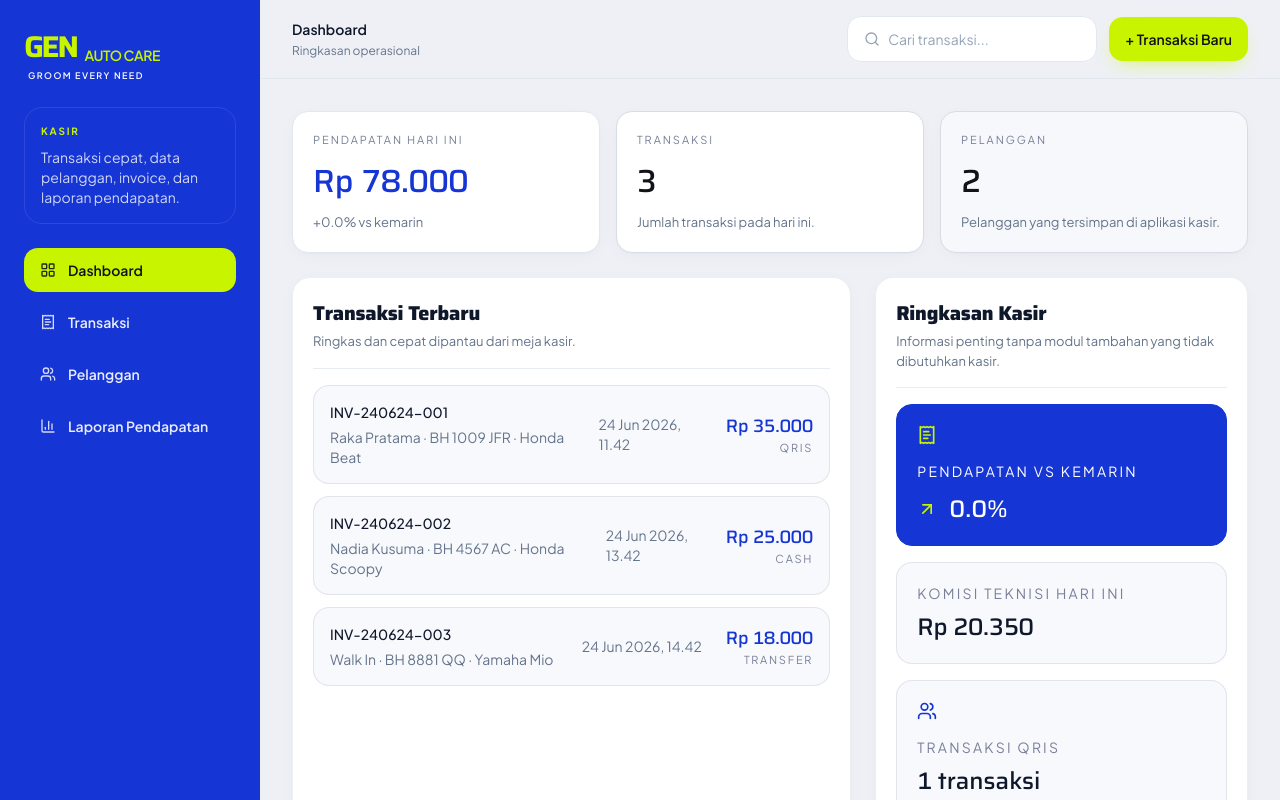
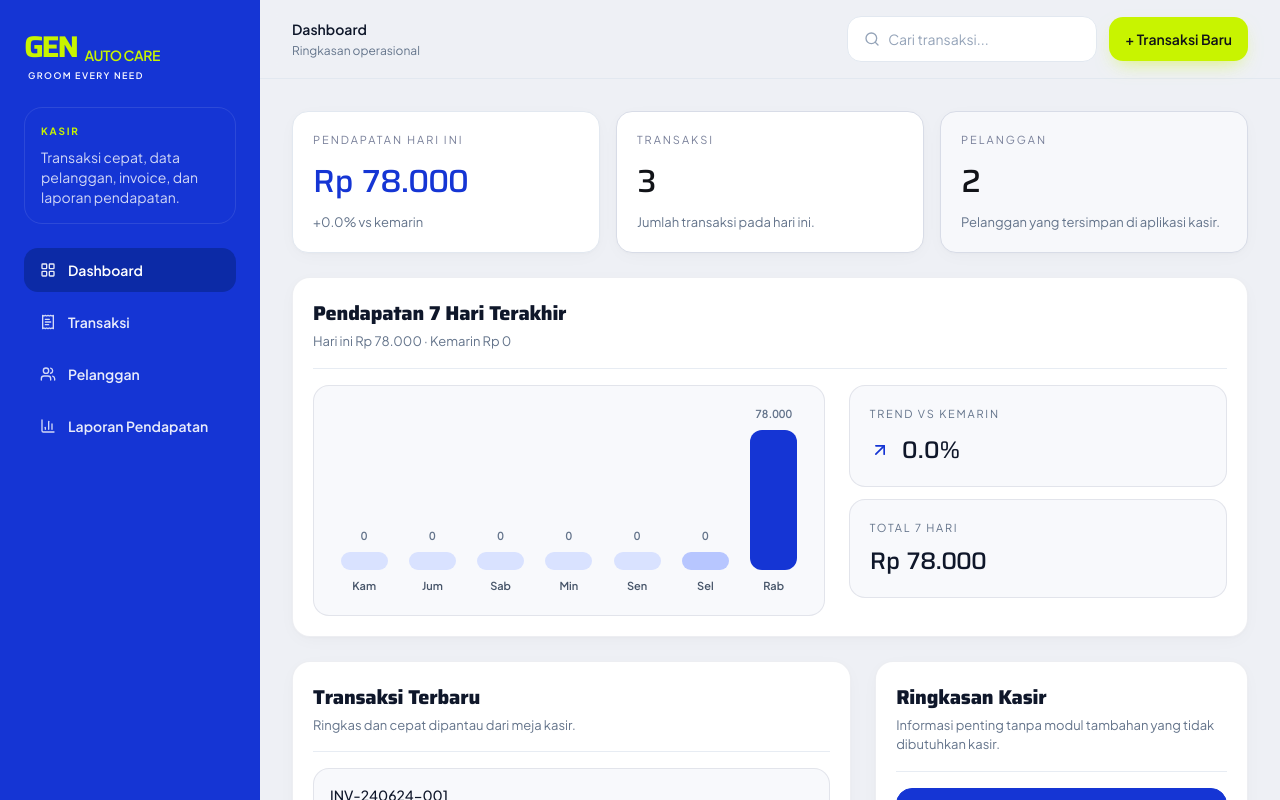
Before and after one commit to triosptr/app-genautocare, a React (Vite) app: page / in a window 1280 px wide. Shown: the top 800 px of the page. Built offline with nearby package versions, Linux system fonts and the light colour scheme.

Commit message:
Dashboard trend + points system (10 pts/tx, redeem 150)

```diff
--- a/src/components/layout/AppShell.tsx
+++ b/src/components/layout/AppShell.tsx
@@ -49,7 +49,7 @@ export function AppShell({ mode, role, onSignOut, children }: AppShellProps) {
                 className={({ isActive }) =>
                   cn(
                     'flex items-center gap-3 rounded-[14px] px-4 py-3 text-sm font-semibold transition-colors duration-200',
-                    isActive ? 'bg-[#C8F400] text-[#111318]' : 'text-white/90 hover:bg-white/10',
+                    isActive ? 'bg-[#0c2aa6] text-white' : 'text-white/90 hover:bg-white/10',
                   )
                 }
               >
--- a/src/lib/mock-data.ts
+++ b/src/lib/mock-data.ts
@@ -35,6 +35,7 @@ export const demoCustomers: Customer[] = [
     plate: 'BH 1009 JFR',
     visits: 12,
     spend: 410000,
+    points: 80,
     vehicles: [
       { plate: 'BH 1009 JFR', merk: 'Honda Beat' },
       { plate: 'BH 2177 ZK', merk: 'Yamaha NMax' },
@@ -47,6 +48,7 @@ export const demoCustomers: Customer[] = [
     plate: 'BH 4567 AC',
     visits: 7,
     spend: 255000,
+    points: 120,
     vehicles: [{ plate: 'BH 4567 AC', merk: 'Honda Scoopy' }],
   },
 ];
@@ -71,6 +73,8 @@ export const demoTransactions: Transaction[] = [
     commissionTotal: 10500,
     pay: 'qris',
     disc: 0,
+    pointsEarned: 10,
+    pointsRedeemed: 0,
   },
   {
     id: 'tx-2',
@@ -91,6 +95,8 @@ export const demoTransactions: Transaction[] = [
     commissionTotal: 6250,
     pay: 'cash',
     disc: 0,
+    pointsEarned: 10,
+    pointsRedeemed: 0,
   },
   {
     id: 'tx-3',
@@ -111,6 +117,8 @@ export const demoTransactions: Transaction[] = [
     commissionTotal: 3600,
     pay: 'transfer',
     disc: 0,
+    pointsEarned: 0,
+    pointsRedeemed: 0,
   },
 ];
 
--- a/src/pages/CustomersPage.tsx
+++ b/src/pages/CustomersPage.tsx
@@ -74,6 +74,10 @@ export default function CustomersPage() {
                 <span>{customer.visits} kunjungan</span>
                 <span className="tabular-nums">{formatCurrency(customer.spend)}</span>
               </div>
+              <div className="mt-2 flex items-center justify-between text-xs text-slate-500">
+                <span className="uppercase tracking-[0.14em]">Poin</span>
+                <span className="font-semibold tabular-nums text-[#1535D4]">{customer.points}</span>
+              </div>
               <p className="mt-2 text-sm text-slate-600">
                 {customer.vehicles.map((vehicle) => `${vehicle.plate} · ${vehicle.merk}`).join(' | ')}
               </p>
@@ -99,7 +103,7 @@ export default function CustomersPage() {
               <div className="brand-soft-card rounded-3xl p-4">
                 <p className="font-display text-[28px] text-slate-900">{selectedCustomer.name}</p>
                 <p className="mt-2 text-sm text-slate-600">{selectedCustomer.phone}</p>
-                <div className="mt-4 grid gap-3 md:grid-cols-2">
+                <div className="mt-4 grid gap-3 md:grid-cols-3">
                   <div className="rounded-2xl bg-[#eef4ff] p-4">
                     <p className="text-[11px] uppercase tracking-[0.16em] text-slate-500">Kunjungan</p>
                     <p className="mt-2 font-display text-2xl text-[#1535D4] tabular-nums">{selectedCustomer.visits}</p>
@@ -107,6 +111,17 @@ export default function CustomersPage() {
                   <div className="rounded-2xl bg-[#f8fafc] p-4">
                     <p className="text-[11px] uppercase tracking-[0.16em] text-slate-500">Total belanja</p>
                     <p className="mt-2 font-display text-2xl text-slate-900 tabular-nums">{formatCurrency(selectedCustomer.spend)}</p>
+                  </div>
+                  <div className="rounded-2xl bg-[#f8fafc] p-4">
+                    <p className="text-[11px] uppercase tracking-[0.16em] text-slate-500">Poin Member</p>
+                    <p className="mt-2 font-display text-2xl text-slate-900 tabular-nums">{selectedCustomer.points}</p>
+                    <div className="mt-3 h-2 w-full overflow-hidden rounded-full bg-slate-200">
+                      <div
+                        className="h-full rounded-full bg-[#1535D4]"
+                        style={{ width: `${Math.min(100, (selectedCustomer.points / 150) * 100)}%` }}
+                      />
+                    </div>
+                    <p className="mt-2 text-xs text-slate-500">150 poin = gratis 1x cuci</p>
                   </div>
                 </div>
               </div>
--- a/src/pages/DashboardPage.tsx
+++ b/src/pages/DashboardPage.tsx
@@ -4,18 +4,37 @@ import { StatCard } from '@/components/ui/StatCard';
 import { useCashierStore } from '@/store/useCashierStore';
 import { formatCurrency, formatDateTime } from '@/utils/format';
 
+function dateKeyFromLocal(date: Date) {
+  const year = date.getFullYear();
+  const month = `${date.getMonth() + 1}`.padStart(2, '0');
+  const day = `${date.getDate()}`.padStart(2, '0');
+  return `${year}-${month}-${day}`;
+}
+
 export default function DashboardPage() {
   const { transactions, customers } = useCashierStore();
-  const todayKey = new Date().toISOString().split('T')[0];
-  const yesterdayKey = new Date(Date.now() - 24 * 60 * 60 * 1000).toISOString().split('T')[0];
-  const todayTransactions = transactions.filter((tx) => new Date(tx.time).toISOString().split('T')[0] === todayKey);
-  const yesterdayTransactions = transactions.filter((tx) => new Date(tx.time).toISOString().split('T')[0] === yesterdayKey);
+  const todayKey = dateKeyFromLocal(new Date());
+  const yesterdayKey = dateKeyFromLocal(new Date(Date.now() - 24 * 60 * 60 * 1000));
+  const todayTransactions = transactions.filter((tx) => dateKeyFromLocal(new Date(tx.time)) === todayKey);
+  const yesterdayTransactions = transactions.filter((tx) => dateKeyFromLocal(new Date(tx.time)) === yesterdayKey);
   const todayRevenue = todayTransactions.reduce((sum, tx) => sum + tx.total, 0);
   const yesterdayRevenue = yesterdayTransactions.reduce((sum, tx) => sum + tx.total, 0);
   const delta = yesterdayRevenue ? ((todayRevenue - yesterdayRevenue) / yesterdayRevenue) * 100 : 0;
   const activeCustomers = customers.length;
   const todayCommission = todayTransactions.reduce((sum, tx) => sum + tx.commissionTotal, 0);
   const qrisCount = todayTransactions.filter((tx) => tx.pay === 'qris').length;
+
+  const last7Days = Array.from({ length: 7 }).map((_, index) => {
+    const date = new Date();
+    date.setDate(date.getDate() - (6 - index));
+    const key = dateKeyFromLocal(date);
+    const revenue = transactions
+      .filter((tx) => dateKeyFromLocal(new Date(tx.time)) === key)
+      .reduce((sum, tx) => sum + tx.total, 0);
+    const label = date.toLocaleDateString('id-ID', { weekday: 'short' });
+    return { key, label, revenue };
+  });
+  const maxRevenue = Math.max(1, ...last7Days.map((entry) => entry.revenue));
 
   const topTechnicians = Object.entries(
     todayTransactions.reduce<Record<string, number>>((acc, tx) => {
@@ -38,6 +57,48 @@ export default function DashboardPage() {
         <StatCard label="Transaksi" value={String(todayTransactions.length)} hint="Jumlah transaksi pada hari ini." accent="neutral" />
         <StatCard label="Pelanggan" value={String(activeCustomers)} hint="Pelanggan yang tersimpan di aplikasi kasir." accent="dark" />
       </section>
+
+      <Panel title="Pendapatan 7 Hari Terakhir" subtitle={`Hari ini ${formatCurrency(todayRevenue)} · Kemarin ${formatCurrency(yesterdayRevenue)}`}>
+        <div className="grid gap-6 lg:grid-cols-[1.15fr_0.85fr]">
+          <div className="brand-outline-card rounded-[16px] p-5">
+            <div className="flex items-end justify-between gap-2">
+              {last7Days.map((entry) => {
+                const height = Math.round((entry.revenue / maxRevenue) * 140);
+                const isToday = entry.key === todayKey;
+                const isYesterday = entry.key === yesterdayKey;
+                return (
+                  <div key={entry.key} className="flex flex-1 flex-col items-center gap-2">
+                    <div className="text-[11px] font-semibold tabular-nums text-slate-500">{entry.revenue ? formatCurrency(entry.revenue).replace('Rp', '').trim() : '0'}</div>
+                    <div className="flex w-full items-end justify-center">
+                      <div
+                        className={`w-[78%] rounded-[12px] ${isToday ? 'bg-[#1535D4]' : isYesterday ? 'bg-[#b7c6ff]' : 'bg-[#d9e2ff]'}`}
+                        style={{ height: Math.max(18, height) }}
+                      />
+                    </div>
+                    <div className="text-[11px] font-semibold text-slate-600">{entry.label}</div>
+                  </div>
+                );
+              })}
+            </div>
+          </div>
+
+          <div className="space-y-3">
+            <div className="brand-outline-card rounded-[16px] p-5">
+              <p className="text-[11px] uppercase tracking-[0.16em] text-slate-500">Trend vs kemarin</p>
+              <div className="mt-3 flex items-center gap-3">
+                {delta >= 0 ? <ArrowUpRight className="h-5 w-5 text-[#1535D4]" /> : <ArrowDownRight className="h-5 w-5 text-[#e0483c]" />}
+                <p className="font-display text-2xl text-slate-900">{delta.toFixed(1)}%</p>
+              </div>
+            </div>
+            <div className="brand-outline-card rounded-[16px] p-5">
+              <p className="text-[11px] uppercase tracking-[0.16em] text-slate-500">Total 7 hari</p>
+              <p className="mt-2 font-display text-2xl text-slate-900 tabular-nums">
+                {formatCurrency(last7Days.reduce((sum, entry) => sum + entry.revenue, 0))}
+              </p>
+            </div>
+          </div>
+        </div>
+      </Panel>
 
       <section className="grid gap-6 xl:grid-cols-[1.2fr_0.8fr]">
         <Panel title="Transaksi Terbaru" subtitle="Ringkas dan cepat dipantau dari meja kasir.">
--- a/src/store/useCashierStore.ts
+++ b/src/store/useCashierStore.ts
@@ -28,6 +28,7 @@ interface CreateTransactionInput {
   washerId: string;
   paymentMethod: PaymentMethod;
   discount: number;
+  usePoints: boolean;
 }
 
 interface SaveCustomerInput {
@@ -139,6 +140,7 @@ export const useCashierStore = create<CashierStore>((set, get) => ({
         plate: input.plate,
         visits: existing?.visits ?? 0,
         spend: existing?.spend ?? 0,
+        points: existing?.points ?? 0,
         vehicles: mergedVehicles,
       };
 
@@ -163,9 +165,16 @@ export const useCashierStore = create<CashierStore>((set, get) => ({
         plate: input.plate,
         merk: input.merk,
       });
+    const customerPoints = get().customers.find((entry) => entry.id === customerId)?.points ?? 0;
     const subtotal = services.reduce((sum, service) => sum + service.price, 0);
     const commissionTotal = services.reduce((sum, service) => sum + Math.round((service.price * service.commissionPct) / 100), 0);
-    const total = Math.max(0, subtotal - input.discount);
+    const pointsRedeemed = input.usePoints && customerPoints >= 150 ? 150 : 0;
+    const redeemValue =
+      pointsRedeemed > 0 && services.length > 0 ? Math.min(...services.map((service) => service.price)) : 0;
+    const effectiveDiscount = input.discount + redeemValue;
+    const total = Math.max(0, subtotal - effectiveDiscount);
+    const earnEligible = customerId !== 'walk-in' && customerName !== 'Walk In';
+    const pointsEarned = earnEligible && !input.usePoints ? 10 : 0;
 
     const transaction: Transaction = {
       id: transactionId,
@@ -185,7 +194,9 @@ export const useCashierStore = create<CashierStore>((set, get) => ({
       total,
       commissionTotal,
       pay: input.paymentMethod,
-      disc: input.discount,
+      disc: effectiveDiscount,
+      pointsEarned,
+      pointsRedeemed,
     };
 
     set((state) => ({
@@ -199,11 +210,14 @@ export const useCashierStore = create<CashierStore>((set, get) => ({
           ? entry.vehicles
           : [{ plate: input.plate, merk: input.merk }, ...entry.vehicles];
 
+        const nextPoints = Math.max(0, entry.points - pointsRedeemed) + pointsEarned;
+
         return {
           ...entry,
           plate: input.plate,
           visits: entry.visits + 1,
           spend: entry.spend + total,
+          points: nextPoints,
           vehicles,
         };
       }),
--- a/src/types/app.ts
+++ b/src/types/app.ts
@@ -29,6 +29,7 @@ export interface Customer {
   plate: string;
   visits: number;
   spend: number;
+  points: number;
   vehicles: Vehicle[];
 }
 
@@ -51,6 +52,8 @@ export interface Transaction {
   commissionTotal: number;
   pay: PaymentMethod;
   disc: number;
+  pointsEarned: number;
+  pointsRedeemed: number;
 }
 
 export interface PaymentInfo {
```
Also changed, not shown: src/pages/CashierDetailPage.tsx (+46 -5 lines).
